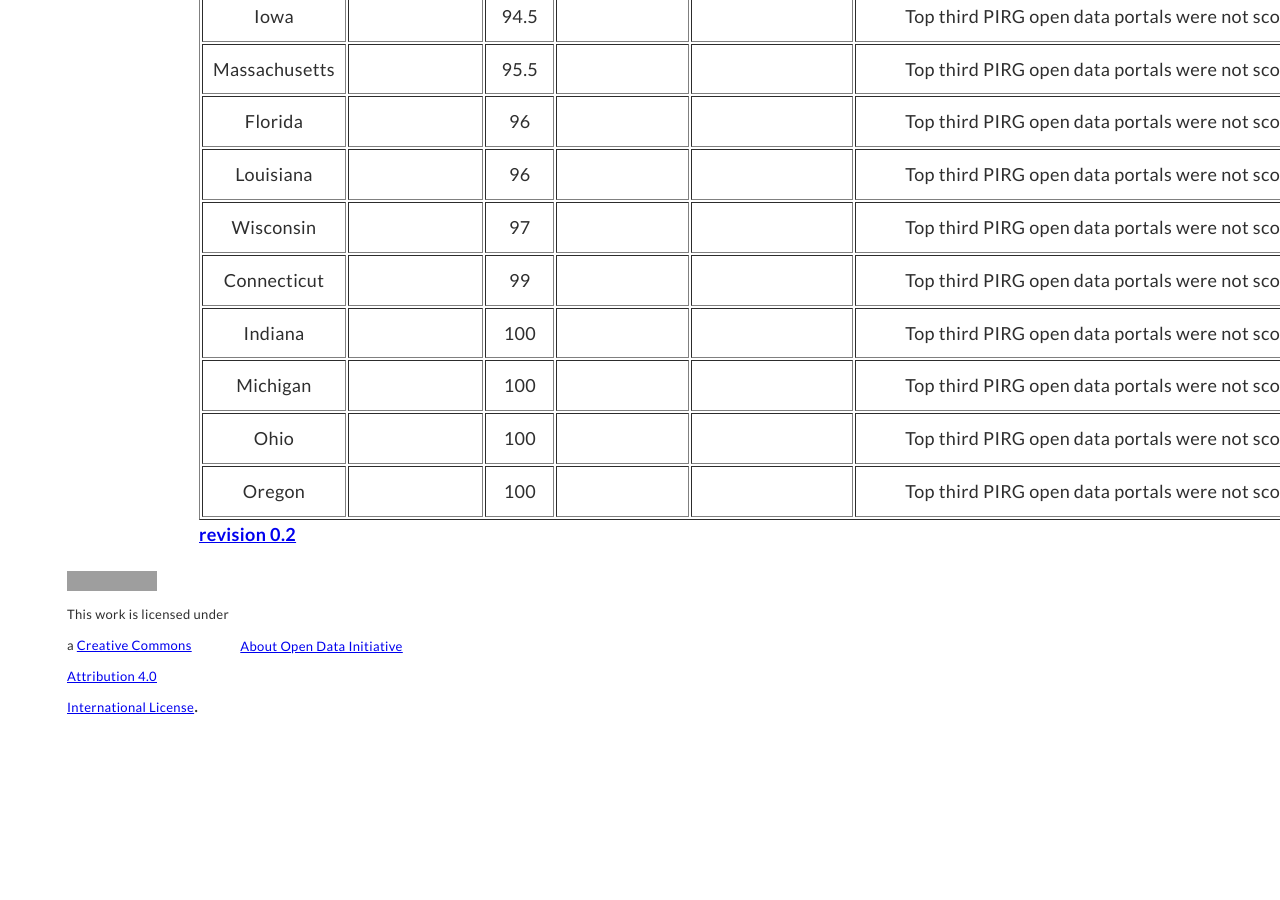
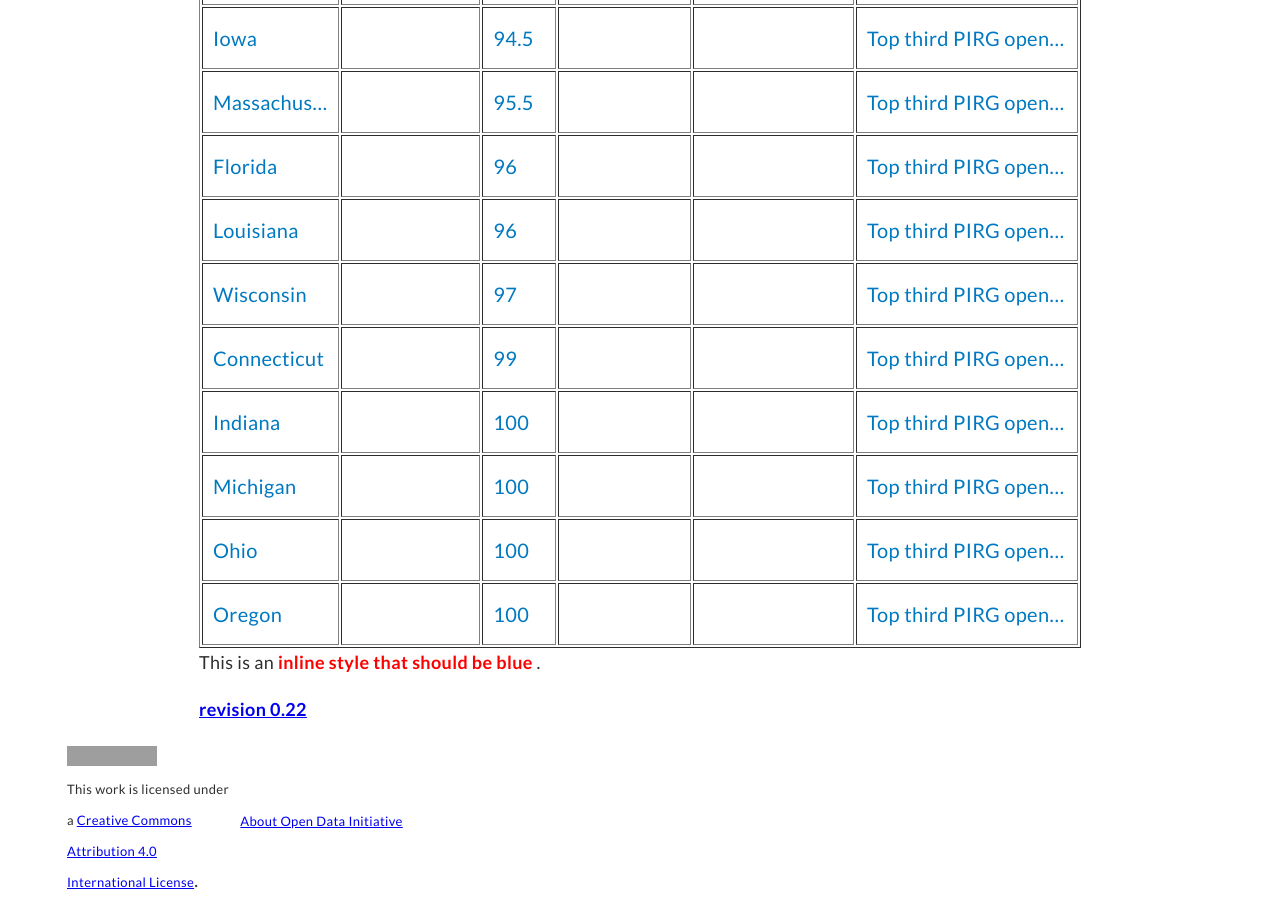
Before and after one commit to opendatainitiative/opendatainitiative.github.io, a Jekyll site: the page built from transparency.md, in a window 1280 px wide and 900 px high, scrolled down 3291 px. Built offline with Jekyll 4.4.1, drawn with Linux system fonts in a browser that asks for light colours; before the commit the page ends 4016 px from its top, so only the background shows below that; grey boxes are pictures that could not be loaded.

Commit message:
update with https://github.com/opendatainitiative/transparency/tree/0.22

```diff
--- a/transparency.md
+++ b/transparency.md
@@ -18,14 +18,18 @@ Note that we have not scored some of the open data portals, as were focused on t
 	</tr>
 {% for Name in site.data.alpha-transparency %}
   <tr>
-  	<td width="15%" align="center">{{ Name.name }}</td>
-  	<td width="15%" align="center">{{ Name.score }}</td>
-  	<td width="15%" align="center">{{ Name.2016-pirg-score }}</td>
-  	<td width="15%" align="center">{{ Name.accessibility }}</td>
-  	<td width="15%" align="center">{{ Name.downloadability }}</td>
-  	<td width="25%" align="center">{{ Name.comments }}</td>
+  	<td class="tablecolumn">{{ Name.name }}</td>
+  	<td class="tablecolumn">{{ Name.score }}</td>
+  	<td class="tablecolumn">{{ Name.2016-pirg-score }}</td>
+  	<td class="tablecolumn">{{ Name.accessibility }}</td>
+  	<td class="tablecolumn">{{ Name.downloadability }}</td>
+  	<td class="tablecolumn largetablecolumn" style="max-width:200 px">{{ Name.comments }}</td>
   </tr>
 {% endfor %}
 </table>
 
-**<a target="_blank" href="https://github.com/opendatainitiative/transparency/tree/0.2">revision 0.2</a>**
+<p>This is an
+<strong style="color: red;">inline style that should be blue</strong>
+.</p>
+
+**<a target="_blank" href="https://github.com/opendatainitiative/transparency/tree/0.22">revision 0.22</a>**
```
